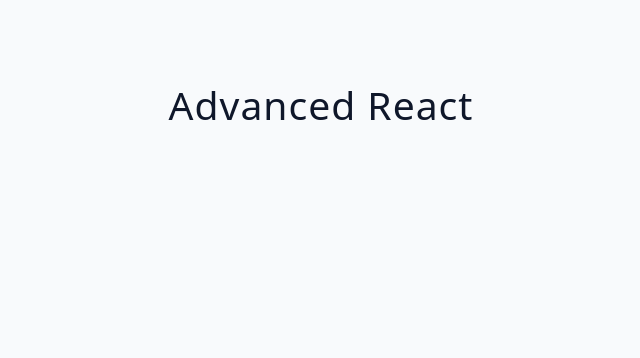
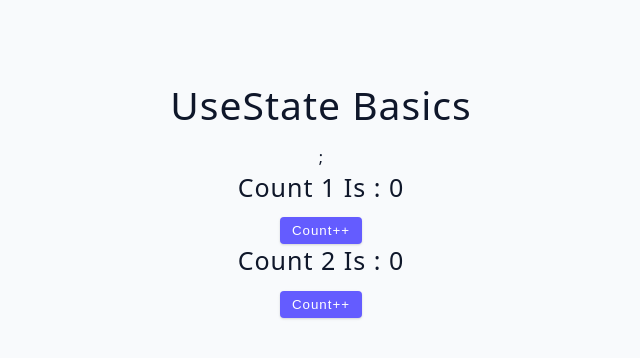
Before and after one commit to karmaaryan/learnReact-1, a React (Vite) app in the folder aryan/firstViteApp/: page / in a window 1280 px wide. Shown: the top 358 px of the page, without its empty margins (319-959 px from the left). Built offline with nearby package versions, Linux system fonts and the light colour scheme.

Commit message:
useStateBasics

```diff
--- a/aryan/firstViteApp/src/App.jsx
+++ b/aryan/firstViteApp/src/App.jsx
@@ -1,7 +1,9 @@
+import Starter from './tutorial/01-useState/starter/02-useState-basics'
+
 function App() {
   return (
     <div className='container'>
-      <h2>Advanced React</h2>
+      <Starter/>
     </div>
   );
 }
--- a/aryan/firstViteApp/src/tutorial/01-useState/starter/02-useState-basics.jsx
+++ b/aryan/firstViteApp/src/tutorial/01-useState/starter/02-useState-basics.jsx
@@ -1,5 +1,26 @@
+import { useState } from "react";
+
 const UseStateBasics = () => {
-  return <h2>useState basics</h2>;
+
+  let numberStart = 0;
+
+  const [numberValue, increaseCount]=useState(numberStart);
+  const [numberValue2, increaseCount2]=useState(numberStart);
+
+  const func=()=>{
+    increaseCount(numberValue+1);
+  }
+  const func2=()=>{
+    increaseCount2(numberValue2+1);
+  }
+
+  return <>
+    <h2>useState basics</h2>;
+    <h4>Count 1 is : {numberValue}</h4>
+    <button className="btn" onClick={func}>Count++</button>
+    <h4>Count 2 is : {numberValue2}</h4>
+    <button className="btn" onClick={func2}>Count++</button>
+  </>
 };
 
 export default UseStateBasics;
```
Also changed, not shown: aryan/firstViteApp/src/tutorial/01-useState/starter/01-error-example.jsx (+13 -1 lines), 1 other file (tests, documents, lock files or other folders).
